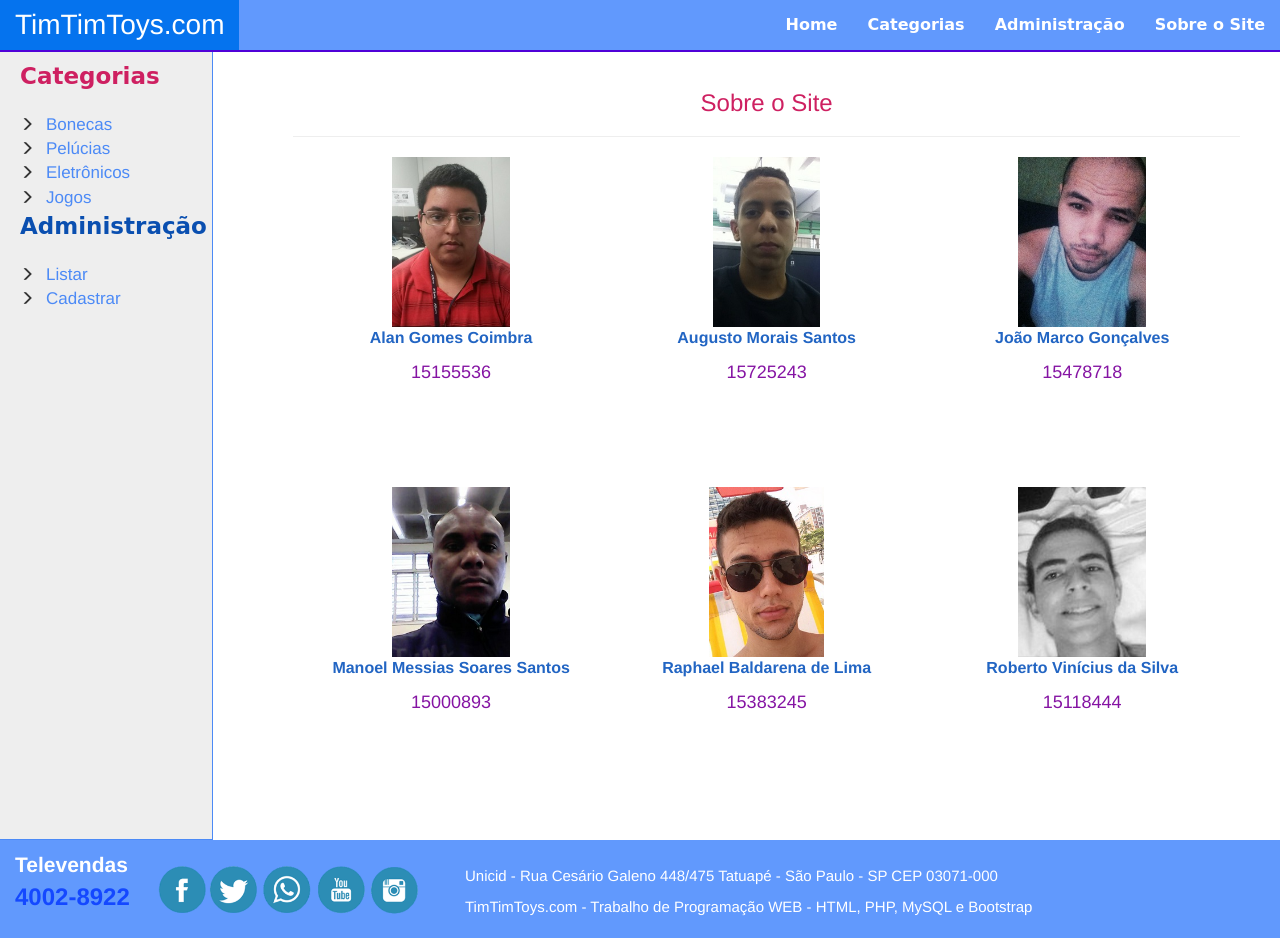
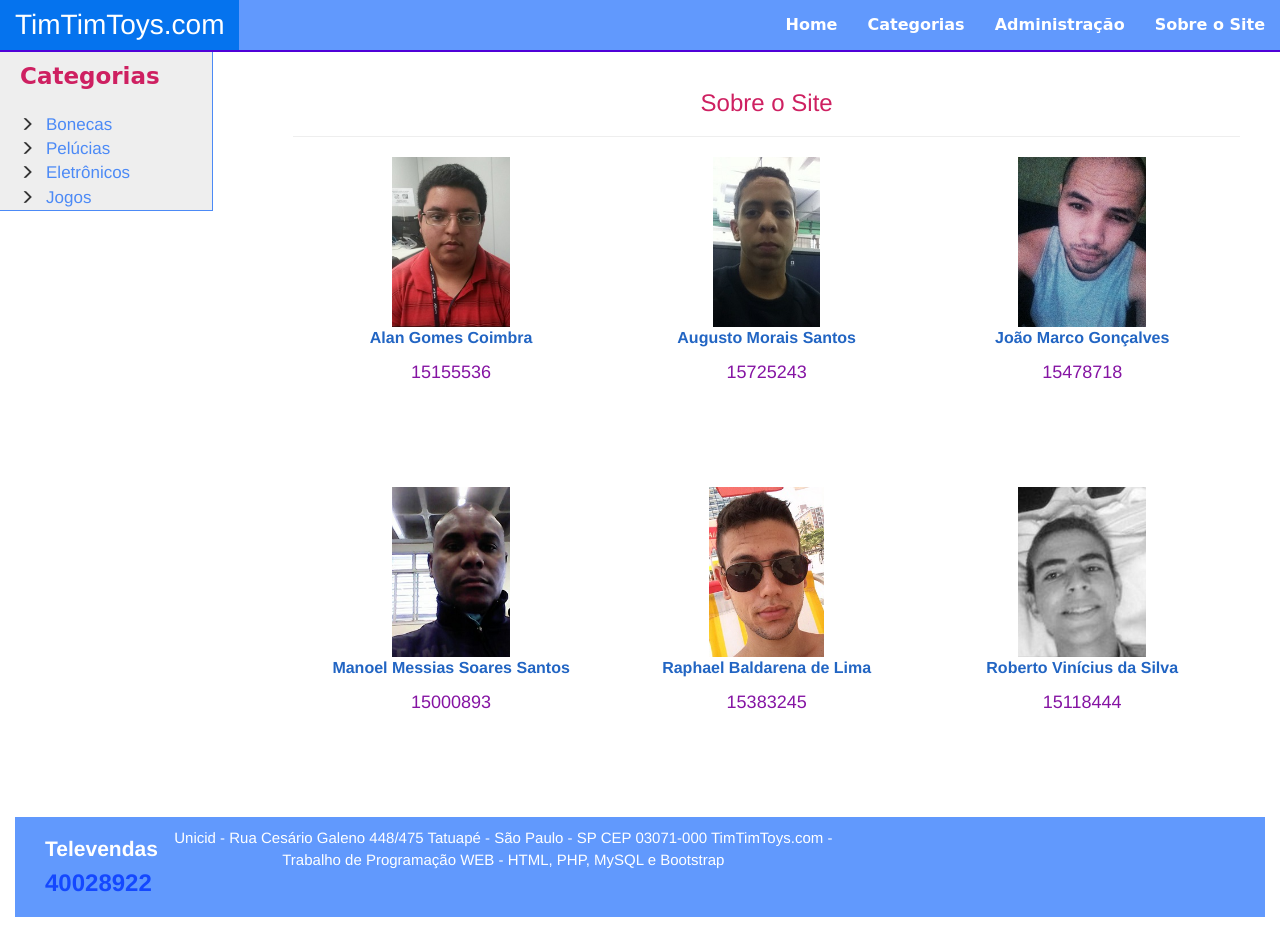
Before and after one commit to rvinicius396g/simpleweb-htmlWithCssPhpMYSQL, a PHP site: page /about.php in a window 1280 px wide. After the commit the page ends 917 px from the top, so only its background shows below. Run offline with PHP 8.4, Linux system fonts and the light colour scheme; data comes from the database, SQL or seed files in the repository; some libraries are stand-ins or nearby versions.

Commit message:
dashboard

```diff
--- a/about.php
+++ b/about.php
@@ -13,7 +13,7 @@
 
 			footer p{font-size:15px;	color:#ffffff;}
 
-			.sidebar{height:800px; padding:20px 0px 0px 20px; background-color:#eeeeee; border-right:1px solid #4c8af6; border-bottom:1px solid #4c8af6;}
+			.sidebar{height:100%; padding:20px 0px 0px 20px; background-color:#eeeeee; border-right:1px solid #4c8af6; border-bottom:1px solid #4c8af6;}
 
 			.televendas{font-size:21px; color:#ffffff; font-weight:bold;}
 
@@ -46,11 +46,7 @@
 					<span class="glyphicon glyphicon-menu-right"></span><a href="category.php?cat=pelucias" class="link-cat">Pelúcias</a><br>
 					<span class="glyphicon glyphicon-menu-right"></span><a href="category.php?cat=eletronicos" class="link-cat">Eletrônicos</a><br>
 					<span class="glyphicon glyphicon-menu-right"></span><a href="category.php?cat=jogos" class="link-cat">Jogos</a>
-
-					<span class="admin"><a href="admin.php" style="color:#0a4fb0;">Administração</a></span><br><br>
-					<span class="glyphicon glyphicon-menu-right"></span><a href="admin.php?opcao=listar" class="opcao">Listar</a><br>
-					<span class="glyphicon glyphicon-menu-right"></span><a href="admin.php?opcao=cadastrar" class="opcao">Cadastrar</a>
-				</div>
+					</div>
 				<div class="col-md-10 text-center" style="padding:30px 40px 0px 80px;">
 					<h3 style="color:#ce2061;">Sobre o Site</h3>
 					<hr>
@@ -71,16 +67,7 @@
 				<?php } ?>
 				</div>
 		</div>
-		<footer class="row" style="padding:10px 15px 10px 15px; background-color:#6199fd;">
-				<div style="float:left; width: 120px;">
-					<span class="televendas">Televendas</span><br><span class="tele-numero">4002-8922</span>
-				</div>
-				<img src="icons/follow.png">
-				<div style="margin:15px 0px 0px 450px;">
-					<p>Unicid - Rua Cesário Galeno 448/475 Tatuapé - São Paulo - SP CEP 03071-000</p>
-					<p>TimTimToys.com - Trabalho de Programação WEB - HTML, PHP, MySQL e Bootstrap</p>
-				</div>
-			</footer>
+		<?php include("footer.php"); ?>
 		<!-- footer-->
 		</div>
 	</body>
--- a/principal.php
+++ b/principal.php
@@ -19,7 +19,7 @@
 		.tele-numero{font-size:24px; color:#1448ff; font-weight:bold;}
 	</style>-->
 
-<div class="jumbotron slides" style="height:100%; padding:0px; margin-top:10px; margin-bottom:60px; background-color:#b2b0b0;">
+<div class="jumbotron slides" style="height:100%; padding:0px; margin-top:0; margin-bottom:0; background-color:#b2b0b0;">
 	<?php
 		include("mycarousel.php");
 	?>
```
Also changed, not shown: category.php (+1 -10 lines), listar.php (+5 -7 lines), login.php (+23 -1 lines).
